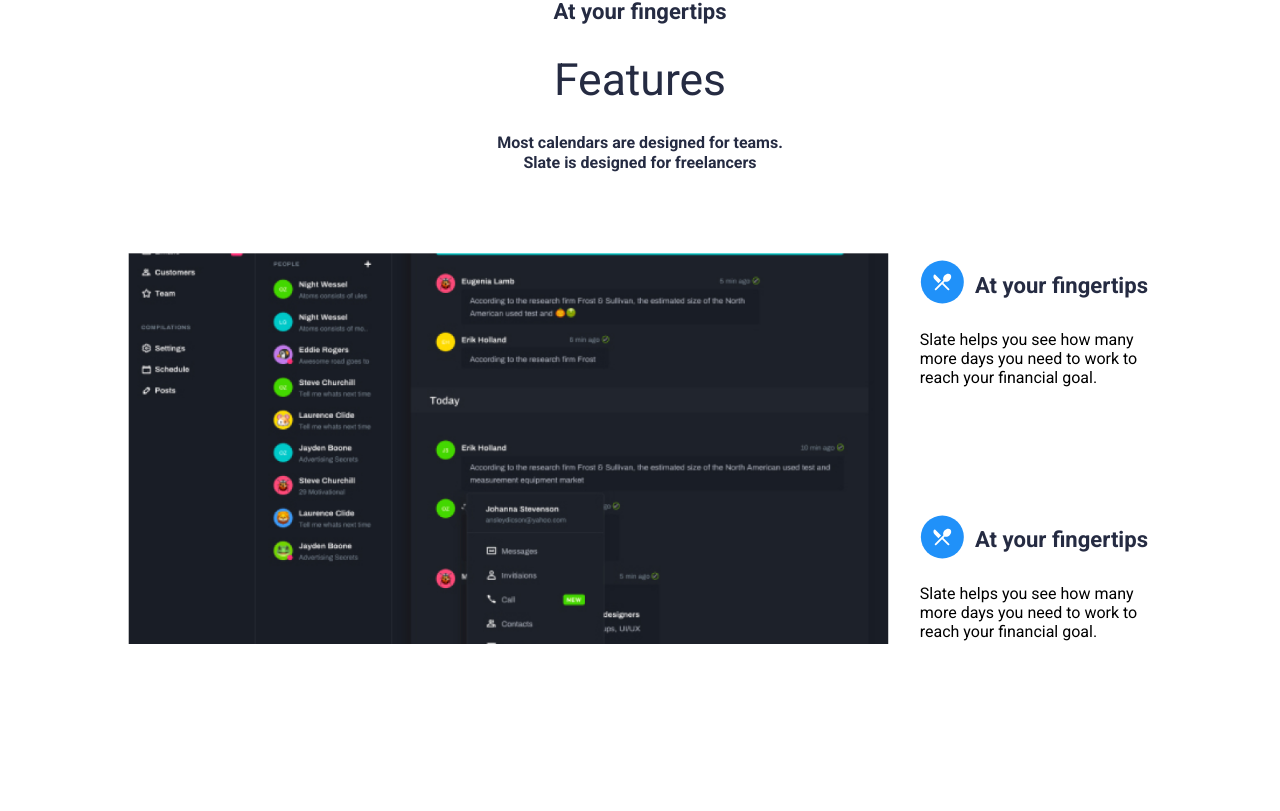
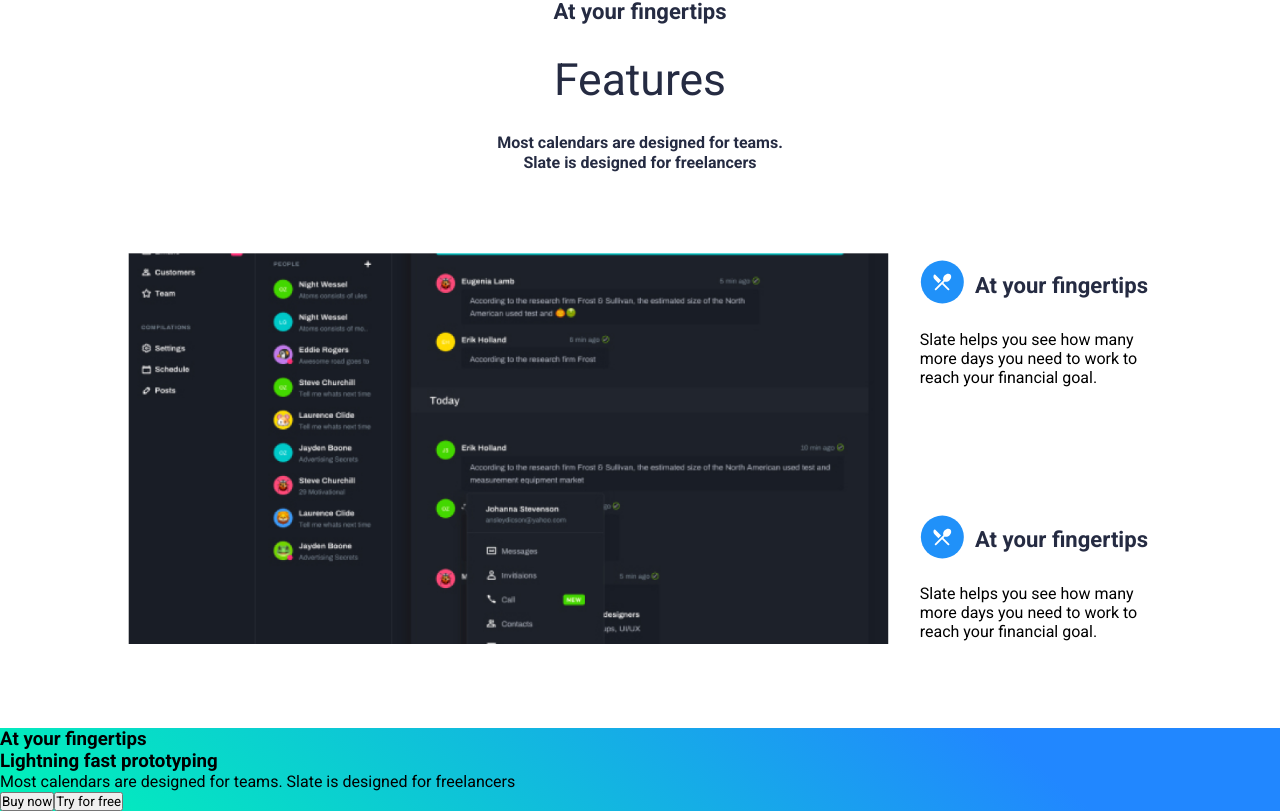
Before and after one commit to Marcelllombm/meusprojetos, a React (Create React App) app in the folder figma-land/: page / in a window 1280 px wide. Shown: the part 1301-2112 px from the top of the page. Before the commit the page ends 2029 px from the top, so only its background shows below. Built offline with nearby package versions, Linux system fonts and the light colour scheme.

Commit message:
estrutura do prototyping

```diff
--- a/figma-land/src/App.js
+++ b/figma-land/src/App.js
@@ -1,12 +1,14 @@
 import {GlobalStyle} from './styles/global';
 import {Header} from './components/Header';
 import {Features} from './components/Features';
+import {Prototyping} from './components/Prototyping ';
 
 export function App() {
   return (
     <>
       <Header/>
       <Features/>
+      <Prototyping />
       <GlobalStyle/>
     </>
   )
--- a/figma-land/src/components/Features/index.jsx
+++ b/figma-land/src/components/Features/index.jsx
@@ -17,7 +17,9 @@ export function Features() {
 				</div>
 				<div className="itens">
 					<span>
-						<img src={require("../../assets/ic_restaurant.svg").default} alt="restaurante"
+						<img
+							src={require("../../assets/ic_restaurant.svg").default}
+							alt="restaurante"
 						/>
 						<h3>At your fingertips</h3>
 						<p>
--- /dev/null
+++ b/figma-land/src/components/Prototyping /index.jsx
@@ -0,0 +1,20 @@
+import { Container, Content } from "./styles";
+
+export function Prototyping() {
+	return (
+		<Container>
+			<Content>
+				<h3>At your fingertips</h3>
+				<h1>Lightning fast prototyping </h1>
+				<p>
+					Most calendars are designed for teams. Slate is designed for
+					freelancers
+				</p>
+				<div>
+					<button>Buy now</button>
+					<button>Try for free</button>
+				</div>
+			</Content>
+		</Container>
+	);
+}
--- /dev/null
+++ b/figma-land/src/components/Prototyping /styles.js
@@ -0,0 +1,10 @@
+import styled from "styled-components";
+
+export const Container = styled.section`
+background: linear-gradient(39.97deg, #00F3B9 0.79%, #2187FF 79.29%);
+width:100%
+`;
+
+export const Content = styled.article`
+width:80%;
+`;
```
